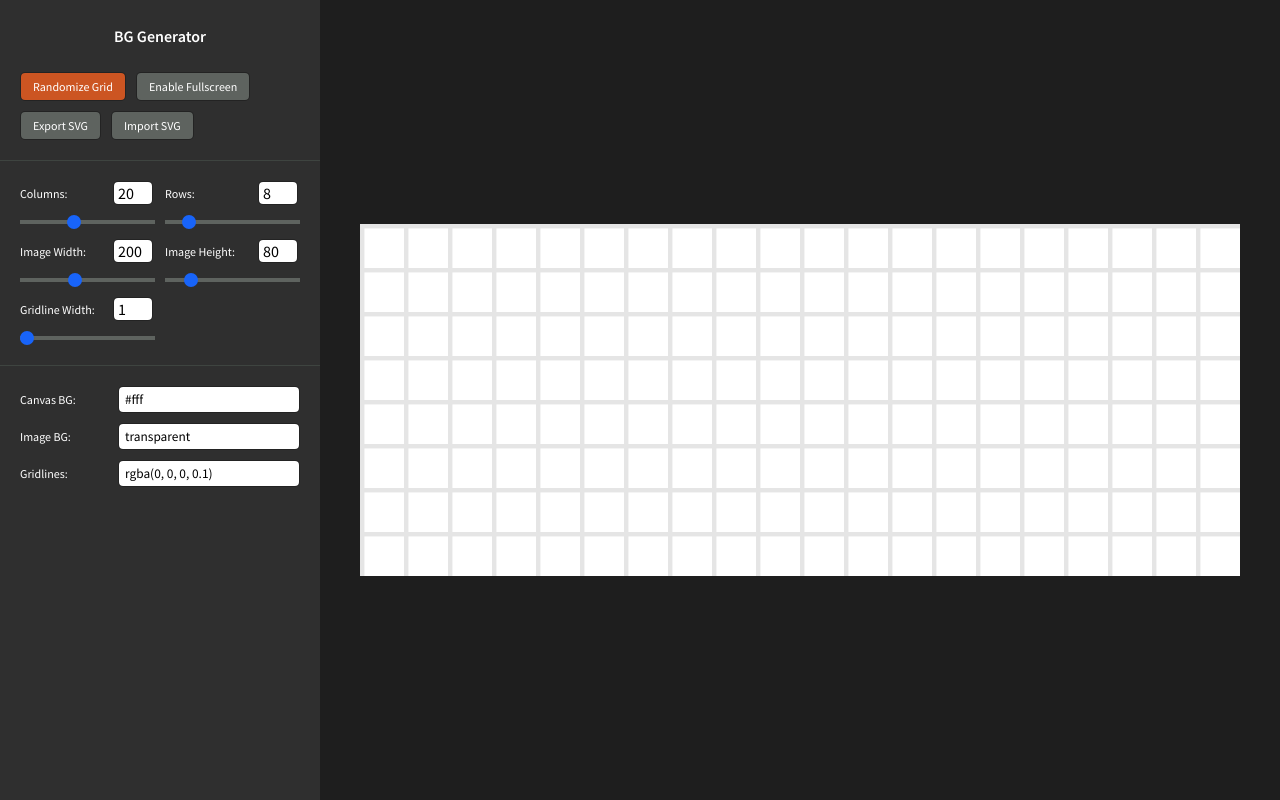
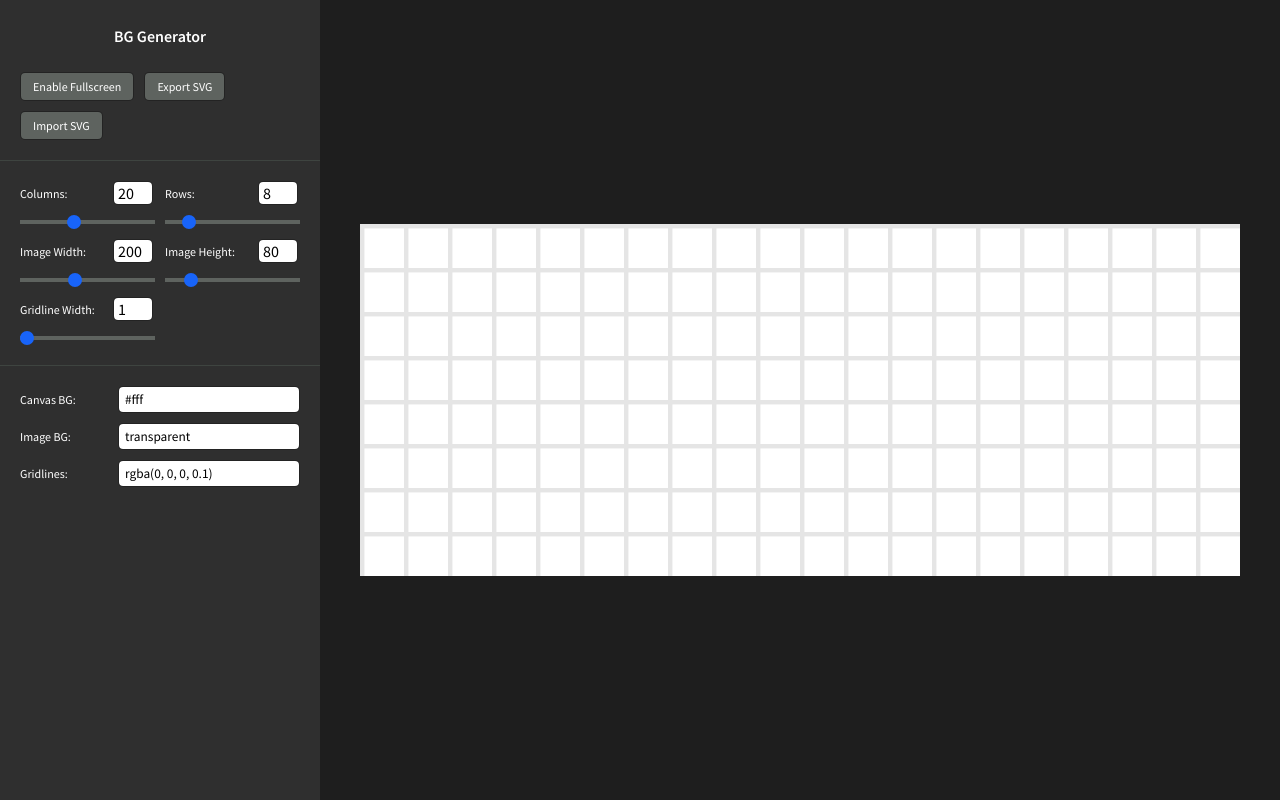
Before and after one commit to caleb531/bg-generator, a SvelteKit app: page / in a window 1280 px wide. Built offline with nearby package versions, Linux system fonts and the light colour scheme.

Commit message:
Remove grid randomization functionality

```diff
--- a/src/routes/GridControls.svelte
+++ b/src/routes/GridControls.svelte
@@ -1,16 +1,12 @@
 <script lang="ts">
   import { exportSvg } from '../lib/export';
   import { promptForSvgToImport } from '../lib/import';
-  import { grid, regenerateGridTiles, saveGrid } from '../stores/Grid';
+  import { grid, saveGrid } from '../stores/Grid';
   import GridActionButton from './GridActionButton.svelte';
   import GridColorControl from './GridColorControl.svelte';
   import GridControlGroup from './GridControlGroup.svelte';
   import GridControlSpacer from './GridControlSpacer.svelte';
   import GridNumberControl from './GridNumberControl.svelte';
-  function randomizeGrid() {
-    $grid.tiles = regenerateGridTiles($grid);
-    saveGrid();
-  }
   function toggleFullScreen() {
     $grid.fullScreen = !$grid.fullScreen;
     saveGrid();
@@ -19,7 +15,6 @@
 
 <form class="grid-controls" on:submit|preventDefault>
   <GridControlGroup>
-    <GridActionButton type="warning" onAction={randomizeGrid}>Randomize Grid</GridActionButton>
     <GridActionButton onAction={toggleFullScreen}>
       {#if $grid.fullScreen}
         Disable Fullscreen
```
Also changed, not shown: src/lib/randomization.ts (deleted, +0 -11 lines).
